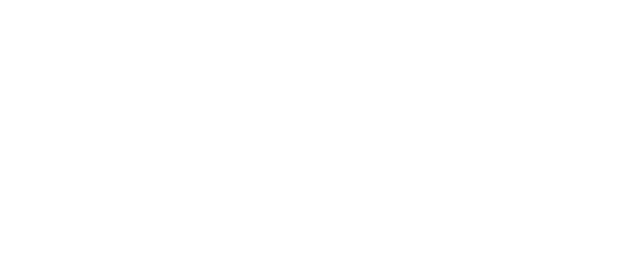
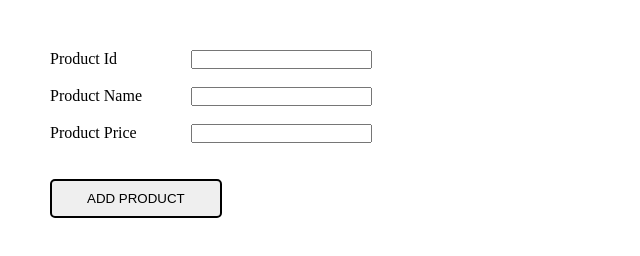
Before and after one commit to rishabhguptacc/Product-table, a plain HTML site: page src/index.html in a window 1280 px wide. Shown: the whole page, without its empty margins (0-640 px from the left). Drawn offline with Linux system fonts and the light colour scheme.

Commit message:
HTML and CSS file is created and mostly done for the initials.

```diff
--- a/src/index.html
+++ b/src/index.html
@@ -1,5 +1,6 @@
 <!DOCTYPE html>
 <html lang="en">
+
 <head>
     <meta charset="UTF-8">
     <meta http-equiv="X-UA-Compatible" content="IE=edge">
@@ -9,21 +10,39 @@
     <link rel="stylesheet" href="style.css">
     <script src="script.js"></script>
 </head>
+
 <body>
-    <div id="header"></div>
+    <div id="wrapper">
+        <div id="header"></div>
 
-    <div id="main">
+        <div id="main">
 
-        <div class="block1">
+            <div class="block1">
+                <label for="idInput" name="pId" id="pId" class="val">
+                <span> Product Id </span> </label>
+                <input type="text" id="idInput" name="idInput"> <br><br>
 
-        </div>
+                <label for="nameInput" name="pName" id="pName" class="val">
+                <span> Product Name </span> </label>
+                <input type="text" id="nameInput" name="nameInput"> <br><br>
+
+                <label for="priceInput" name="pPrice" id="pPrice" class="val">
+                <span> Product Price </span> </label>
+                <input type="text" id="priceInput" name="priceInput"> <br><br><br>
+
+                <button id="addProduct">ADD PRODUCT</button><br><br><br>
+
+            </div>
 
 
 
 
+        </div>
+
+        <div id="footer"></div>
     </div>
 
-    <div id="footer"></div>
 
 </body>
+
 </html>
--- a/src/style.css
+++ b/src/style.css
@@ -0,0 +1,32 @@
+*{
+    margin: 0%;
+    padding: 0%;
+}
+#main{
+    margin: 50px;
+}
+
+
+/* .val{
+    margin-right: 200px;
+
+}  */
+
+#pId{
+    margin-right: 70px;
+}
+#pName{
+    margin-right: 45px;
+    /* margin-top: 10em;
+    margin-bottom: 10em; */
+}
+#pPrice{
+    margin-right: 50px;
+}
+
+#addProduct{
+    padding: 10px 35px;
+    border: 2px black solid;
+    border-radius: 5px;
+    margin-left: 0px;
+}
```
